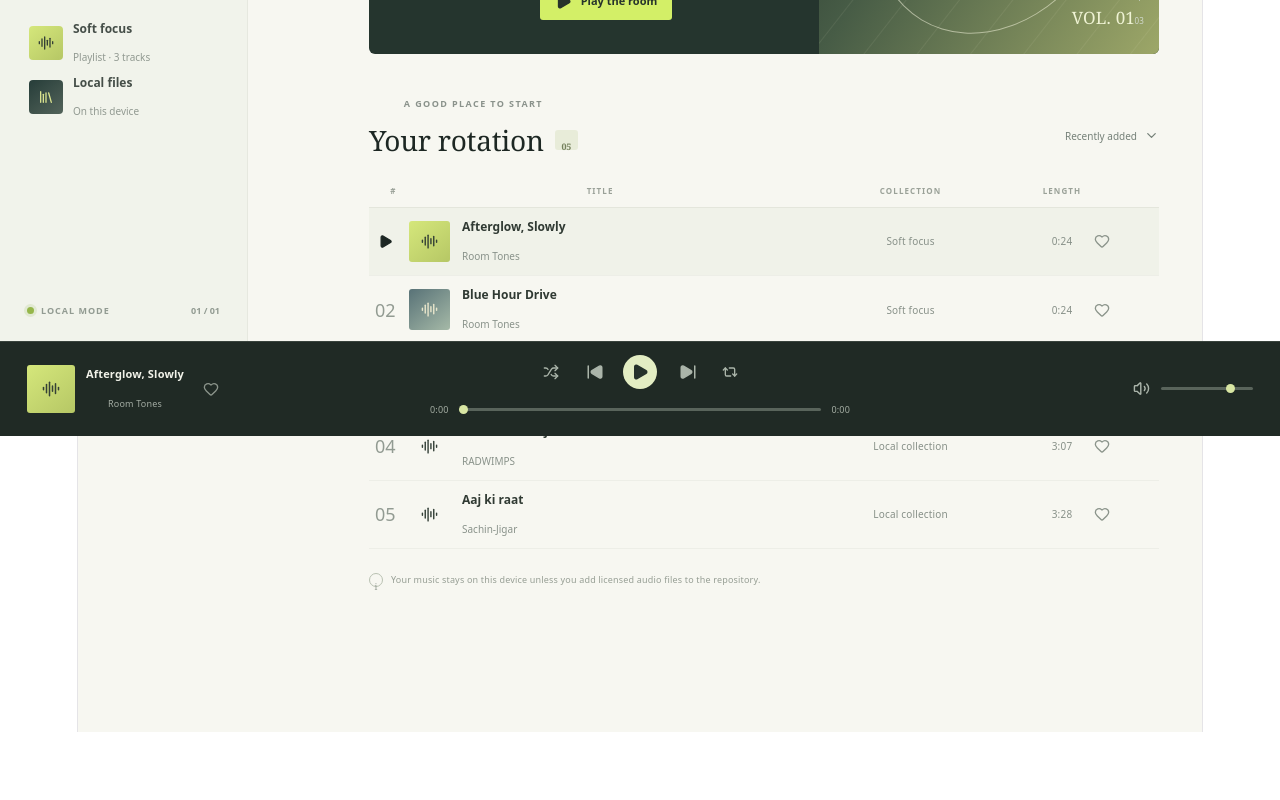
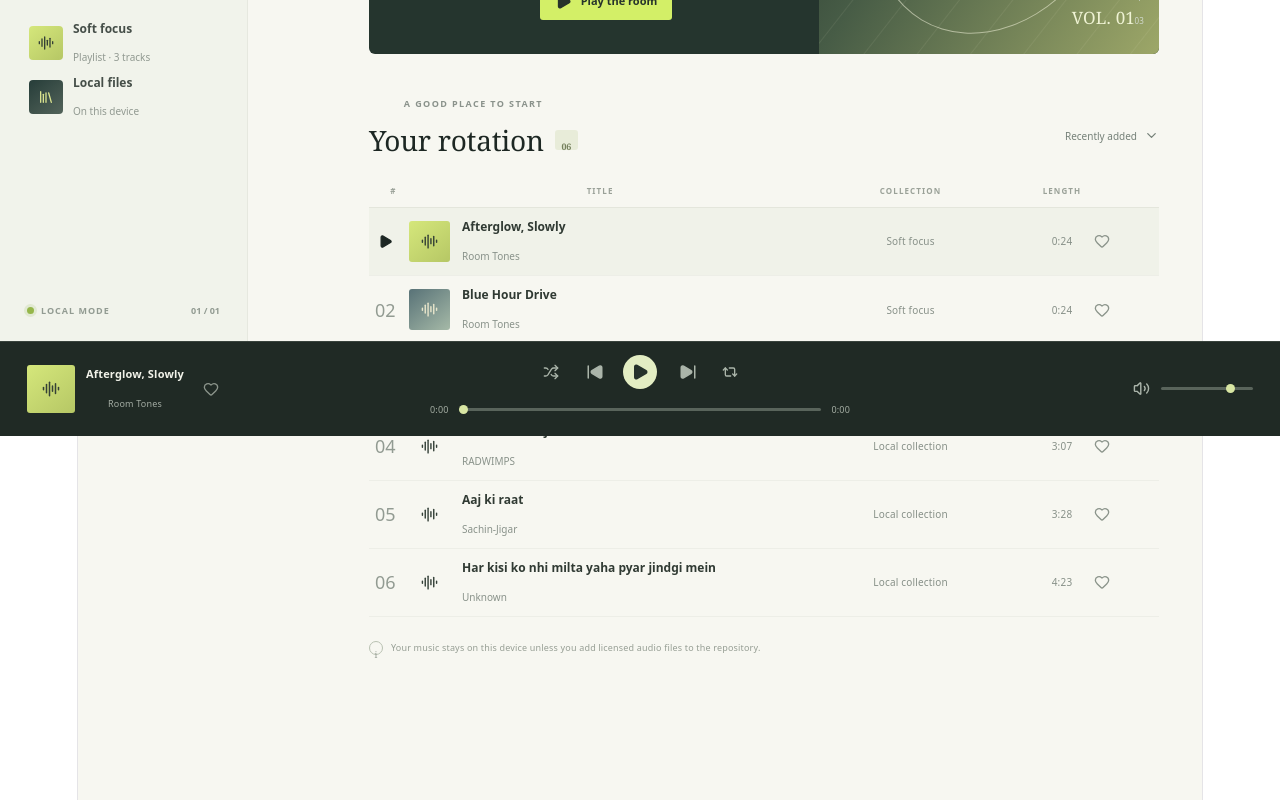
Before and after one commit to developer-uday/spotify--clone, a React (Vite) app: page / in a window 1280 px wide. Shown: the part 364-1164 px from the top of the page. Before the commit the page ends 1096 px from the top, so only its background shows below. Built offline with nearby package versions, Linux system fonts and the light colour scheme.

Commit message:
Add new audio track 'Har kisi ko nhi milta yaha pyar'

```diff
--- a/src/catalog.js
+++ b/src/catalog.js
@@ -26,4 +26,14 @@ export const bundledTracks = [
   duration: 208,
   art: 'art-aaj-ki-raat',
 },
+{
+  id: 'har-kisi-ko-nhi-milta-yaha-pyar',
+  title: 'Har kisi ko nhi milta yaha pyar jindgi mein',
+  artist: 'Unknown',
+  kind: 'bundled',
+  collection: 'Local collection',
+  file: 'har-kisi-ko-nhi-milta-yaha-pyar.mp3',
+  duration: 263,
+  art: 'art-har-kisi-ko-nhi-milta-yaha-pyar',
+},
 ]
```
